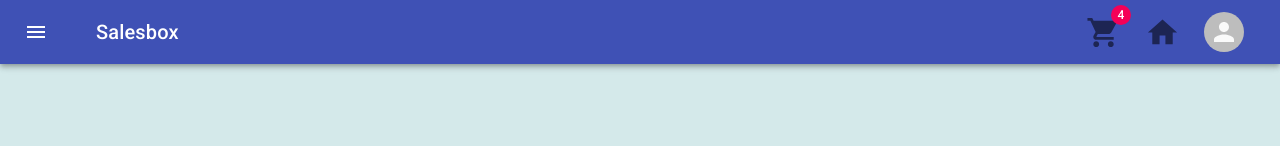
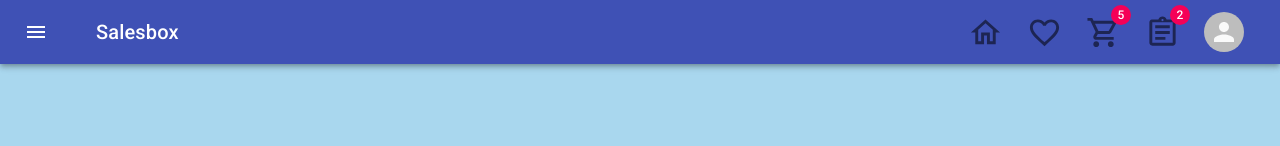
Before and after one commit to AlphaIETI/salesbox, a React (Create React App) app: page /Dashboard in a window 1280 px wide. Shown: the top 146 px of the page. Built offline with nearby package versions, Linux system fonts and the light colour scheme.

Commit message:
Botones AppBar

```diff
--- a/src/components/dashboard/Dashboard.js
+++ b/src/components/dashboard/Dashboard.js
@@ -34,7 +34,7 @@ const useStyles = makeStyles((theme) => ({
     appBarSpacer: theme.mixins.toolbar,
 
     content: {
-        backgroundColor: '#D4E9EA',
+        backgroundColor: '#a9d7ee',
         flexGrow: 1,
         padding: theme.spacing(3),
         transition: theme.transitions.create('margin', {
--- a/src/components/dashboard/accordion.js
+++ b/src/components/dashboard/accordion.js
@@ -153,7 +153,7 @@ export default function AccordionComponent(props) {
     return (
         <div>
             <Divider />
-                <Accordion square expanded={expanded === 'panel1'} onChange={handleChange('panel1')}>
+                <Accordion square expanded={expanded === 'panel1'} onChange={handleChange('panel1')} borderColor="primary.main">
                     <AccordionSummary aria-controls="panel1d-content" id="panel1d-header">
                         <Typography color="primary">Categorias</Typography>
                     </AccordionSummary>
--- a/src/components/dashboard/appBar.js
+++ b/src/components/dashboard/appBar.js
@@ -7,14 +7,16 @@ import Toolbar from '@material-ui/core/Toolbar';
 import IconButton from '@material-ui/core/IconButton';
 import MenuIcon from '@material-ui/icons/Menu';
 import Typography from '@material-ui/core/Typography';
-import HomeIcon from '@material-ui/icons/Home';
+import HomeOutlinedIcon from '@material-ui/icons/HomeOutlined';
 import Drawer from '@material-ui/core/Drawer';
 import ChevronLeftIcon from '@material-ui/icons/ChevronLeft';
 import AccordionComponent from './accordion';
-import ShoppingCartIcon from '@material-ui/icons/ShoppingCart';
+import ShoppingCartOutlinedIcon from '@material-ui/icons/ShoppingCartOutlined';
 import Badge from '@material-ui/core/Badge';
 import Perfil from '../perfil/Perfil';
 import Avatar from "@material-ui/core/Avatar";
+import AssignmentOutlinedIcon from '@material-ui/icons/AssignmentOutlined';
+import FavoriteBorderOutlinedIcon from '@material-ui/icons/FavoriteBorderOutlined';
 
 const drawerWidth = 240;
 
@@ -90,16 +92,29 @@ export default function AppBarComponent(props) {
             <Typography component="h1" variant="h6" color="inherit" noWrap className={classes.title}>
                 Salesbox
             </Typography>
+
+            <Link to="/Home">
+                <IconButton >
+                    <HomeOutlinedIcon fontSize="large" />
+                </IconButton>
+            </Link>
+            <Link to="/ShopCar">
+                <IconButton >
+                    <FavoriteBorderOutlinedIcon fontSize="large" />
+                </IconButton>
+            </Link>
             <Link to="/ShopCar">
                 <IconButton aria-label="cart">
-                    <Badge badgeContent={4} color="secondary">
-                        <ShoppingCartIcon fontSize="large"/>
+                    <Badge badgeContent={5} color="secondary">
+                        <ShoppingCartOutlinedIcon fontSize="large"/>
                     </Badge>
                 </IconButton>
             </Link>
-            <Link to="/Home">
-                <IconButton >
-                    <HomeIcon fontSize="large" />
+            <Link to="/EstadoPedido">
+                <IconButton aria-label="cart">
+                    <Badge badgeContent={2} color="secondary">
+                        <AssignmentOutlinedIcon fontSize="large"/>
+                    </Badge>
                 </IconButton>
             </Link>
                 <div>
```
